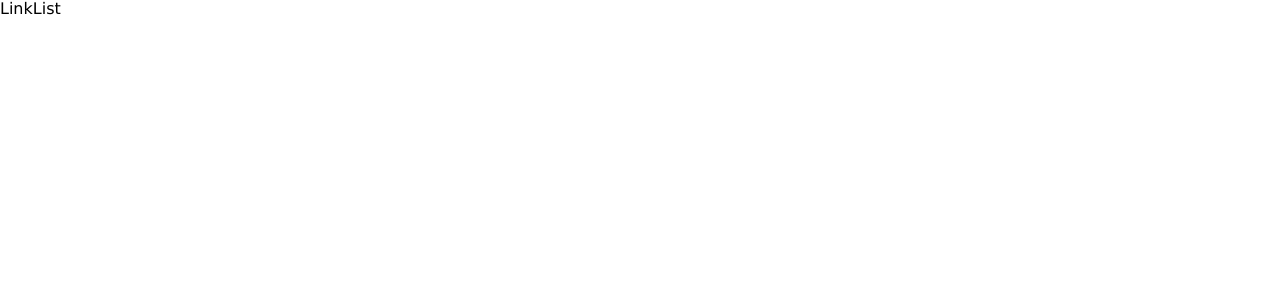
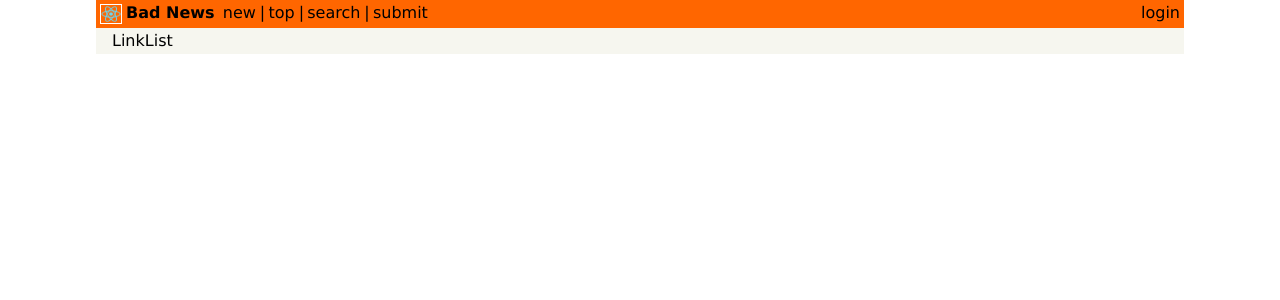
Before and after one commit to marcusholmgren/bad-news, a React (Create React App) app: page / in a window 1280 px wide. Shown: the top 300 px of the page. Built offline with nearby package versions, Linux system fonts and the light colour scheme.

Commit message:
feat: add header with navigation links

```diff
--- a/src/components/App.js
+++ b/src/components/App.js
@@ -1,26 +1,33 @@
 import React from "react";
-import { BrowserRouter, Routes, Route, Link } from 'react-router-dom';
+import {BrowserRouter, Routes, Route, Link} from 'react-router-dom';
 import CreateLink from "./Link/CreateLink";
 import Login from "./Auth/Login";
 import ForgotPassword from "./Auth/ForgotPassword";
 import SearchLinks from "./Link/SearchLink";
 import LinkList from "./Link/LinkList";
 import LinkDetail from "./Link/LinkDetail";
+import Header from "./Header";
 
 
 function App() {
     return (
         <BrowserRouter>
+            <div className="app-container">
+                <Header/>
+                <div className="route-container">
                     <Routes>
-            <Route path="/" element={<LinkList page="1" />} />
-            <Route path="/create" element={<CreateLink />} />
-            <Route path="/login" element={<Login />} />
-            <Route path="/forgot" element={<ForgotPassword />} />
-            <Route path="/search" element={<SearchLinks />} />
-            <Route path="/top" element={<LinkList />} />
-            <Route path="/new/:page" element={<LinkList />} />
-            <Route path="/link/:linkId" element={<LinkDetail />} />
+                        <Route path="/" element={<LinkList page="1"/>}/>
+                        <Route path="/create" element={<CreateLink/>}/>
+                        <Route path="/login" element={<Login/>}/>
+                        <Route path="/forgot" element={<ForgotPassword/>}/>
+                        <Route path="/search" element={<SearchLinks/>}/>
+                        <Route path="/top" element={<LinkList/>}/>
+                        <Route path="/new/:page" element={<LinkList/>}/>
+                        <Route path="/link/:linkId" element={<LinkDetail/>}/>
                     </Routes>
+
+                </div>
+            </div>
         </BrowserRouter>
     );
 }
--- a/src/components/Header.js
+++ b/src/components/Header.js
@@ -1,7 +1,35 @@
 import React from "react";
+import {NavLink} from 'react-router-dom';
 
 function Header() {
-  return <div>Header</div>;
+    return <div className="header">
+        <div className="flex">
+            <img src="/logo192.png" alt="React Logo" className="logo"/>
+            <NavLink to="/" className="header-title">
+                Bad News
+            </NavLink>
+            <NavLink to="/" className="header-link">
+                new
+            </NavLink>
+            <div className="divider">|</div>
+            <NavLink to="/top" className="header-link">
+                top
+            </NavLink>
+            <div className="divider">|</div>
+            <NavLink to="/search" className="header-link">
+                search
+            </NavLink>
+            <div className="divider">|</div>
+            <NavLink to="/create" className="header-link">
+                submit
+            </NavLink>
+        </div>
+        <div className="flex">
+            <NavLink to="/login" className="header-link">
+                login
+            </NavLink>
+        </div>
+    </div>
 }
 
 export default Header;
```
Lines whose indentation alone changed are shown as unchanged.
